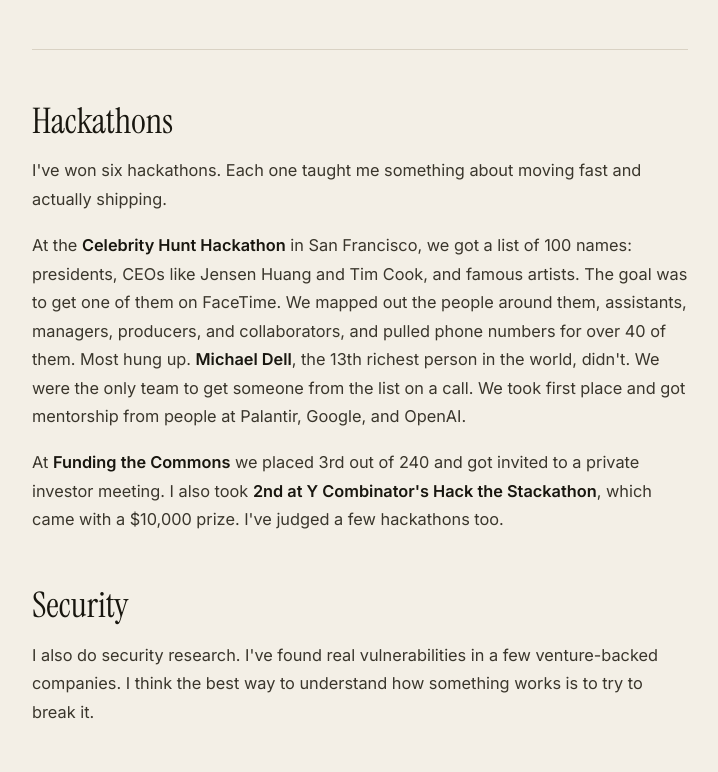
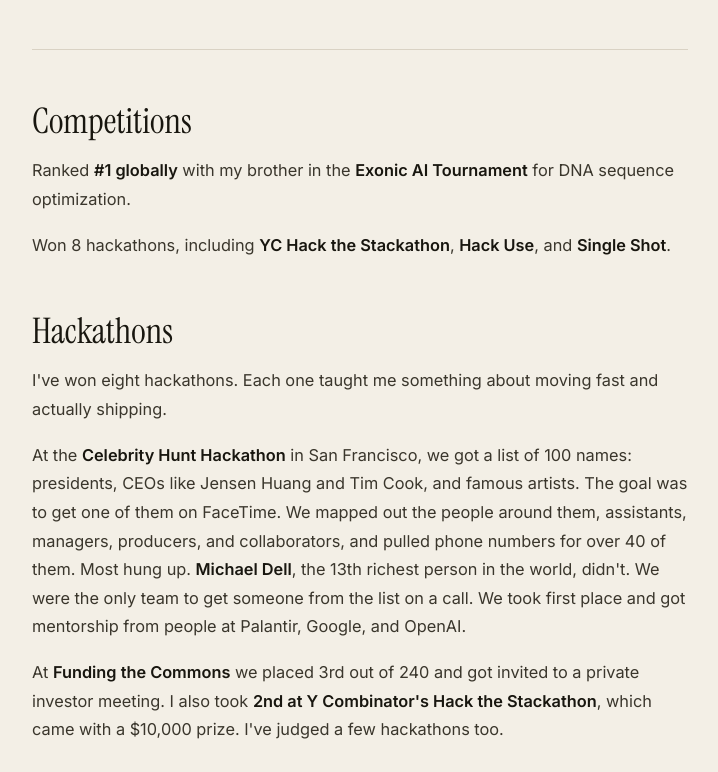
Before and after one commit to Neekoras/neekoras-website, a plain HTML site: page me.html in a window 1280 px wide. Shown: the part 828-1600 px from the top of the page, without its empty margins (280-998 px from the left). Drawn offline with Linux system fonts and the light colour scheme.

Commit message:
Add Competitions section (Exonic AI #1 global, 8 hackathons)

```diff
--- a/me.html
+++ b/me.html
@@ -105,8 +105,14 @@
   <div class="rule reveal"></div>
 
   <section class="reveal">
+    <h2>Competitions</h2>
+    <p>Ranked <strong>#1 globally</strong> with my brother in the <strong>Exonic AI Tournament</strong> for DNA sequence optimization.</p>
+    <p>Won 8 hackathons, including <strong>YC Hack the Stackathon</strong>, <strong>Hack Use</strong>, and <strong>Single Shot</strong>.</p>
+  </section>
+
+  <section class="reveal">
     <h2>Hackathons</h2>
-    <p>I've won six hackathons. Each one taught me something about moving fast and actually shipping.</p>
+    <p>I've won eight hackathons. Each one taught me something about moving fast and actually shipping.</p>
     <p>At the <strong>Celebrity Hunt Hackathon</strong> in San Francisco, we got a list of 100 names: presidents, CEOs like Jensen Huang and Tim Cook, and famous artists. The goal was to get one of them on FaceTime. We mapped out the people around them, assistants, managers, producers, and collaborators, and pulled phone numbers for over 40 of them. Most hung up. <strong>Michael Dell</strong>, the 13th richest person in the world, didn't. We were the only team to get someone from the list on a call. We took first place and got mentorship from people at Palantir, Google, and OpenAI.</p>
     <p>At <strong>Funding the Commons</strong> we placed 3rd out of 240 and got invited to a private investor meeting. I also took <strong>2nd at Y Combinator's Hack the Stackathon</strong>, which came with a $10,000 prize. I've judged a few hackathons too.</p>
   </section>
```
